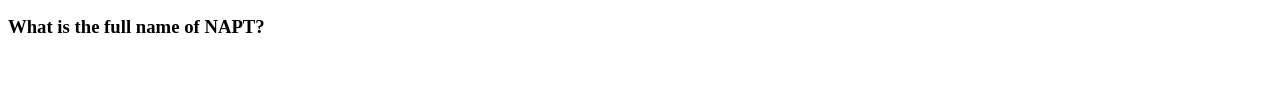
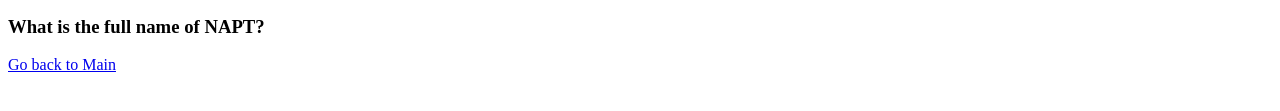
Before and after one commit to s24113319-sys/SubjestAsWebsites, a plain HTML site: page Excersice320250916.html in a window 1280 px wide. Shown: the part 295-406 px from the top of the page. Drawn offline with Linux system fonts and the light colour scheme.

Commit message:
Update Excersice320250916.html

```diff
--- a/Excersice320250916.html
+++ b/Excersice320250916.html
@@ -130,5 +130,12 @@
 			</ul>
 		</section>
 
+		<section>
+			<p>
+				<a href="main.html">Go back to Main</a>
+			</p>
+		</section>
+
 	</body>
+
 </html>
```
